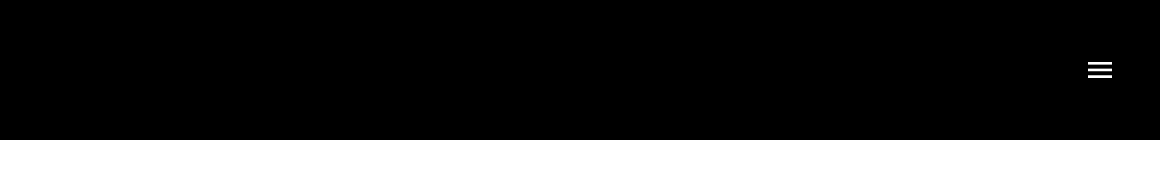
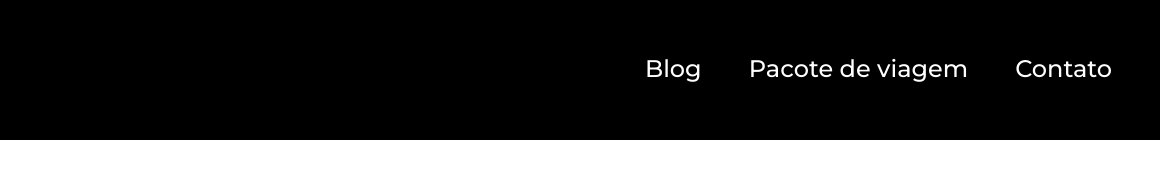
Before and after one commit to rafaeldasilvaolivreira-21/jornada-viagens, a plain HTML site: page index.html in a window 1280 px wide. Shown: the full height of the page, 120-1280 px from the left. Drawn offline with Linux system fonts and the light colour scheme; a web font is replaced by a local one.

Commit message:
Adiciona estilos para tablet

```diff
--- a/css/header.css
+++ b/css/header.css
@@ -33,7 +33,6 @@ nav {
 
 .list-links {
     list-style: none;
-
 }
 
 .list-links li {
@@ -43,4 +42,30 @@ nav {
 .list-links li a {
     color: var(--text-secondary-color);
     text-decoration: none;
+    font-weight: var(--menu-text-weight);
+    font-size: 24px;
 }
+
+@media screen and (min-width: 768px) {
+    .navigation-menu {
+        margin-top: 0;
+        width: 467px
+    }
+    .navigation-menu label {
+        display: none;
+    }
+    .navigation-menu nav {
+        display: block;
+    }
+     .navigation-menu ul {
+        display: flex;
+        justify-content: space-between;
+        align-items: center;
+        padding: 0;
+    }
+     .navigation-menu ul {
+        margin: 0;
+     }
+
+
+}
```
